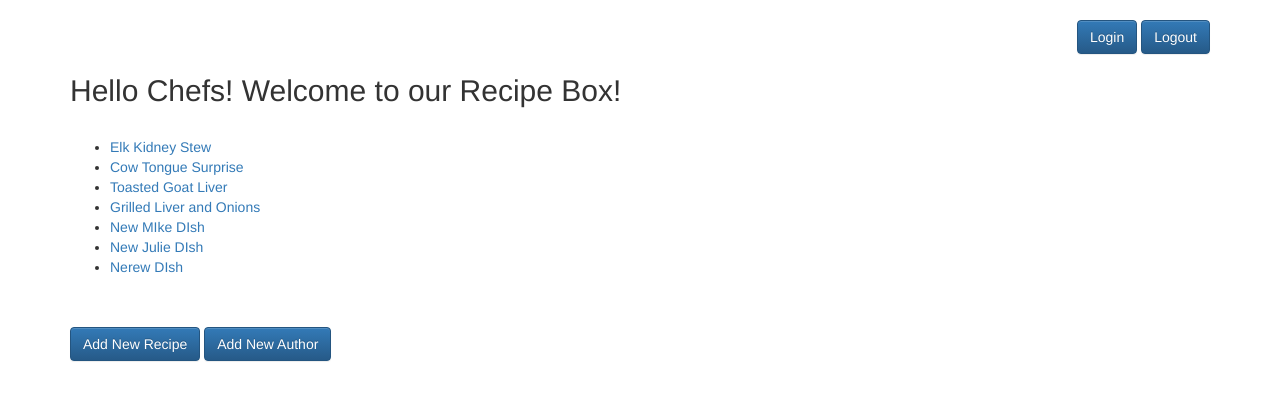
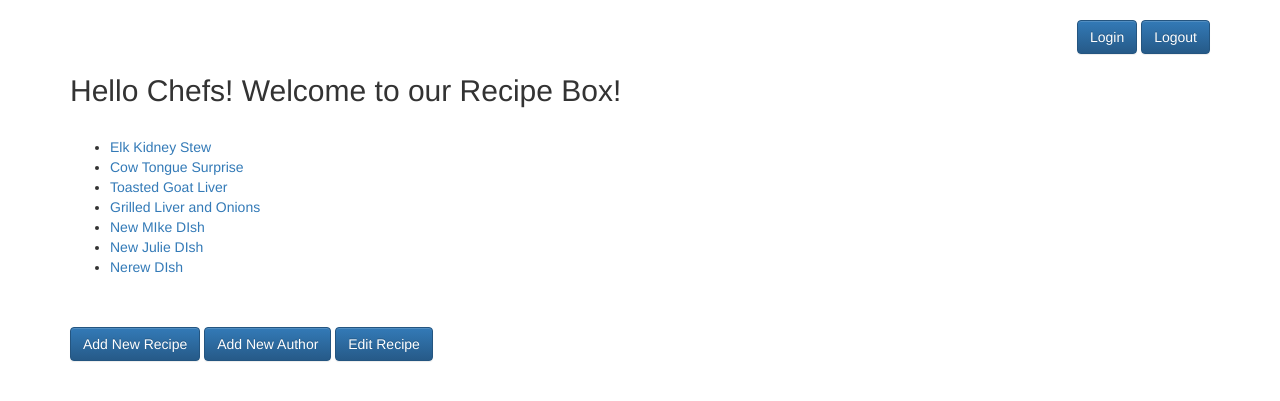
Before and after one commit to Mike-Boring/recipebox, a Django app: page / in a window 1280 px wide. Shown: the top 401 px of the page. Run offline with Django 3.2, Linux system fonts and the light colour scheme; data comes from the database, SQL or seed files in the repository; some libraries are stand-ins or nearby versions.

Commit message:
Added editrecipe_view, editrecipe path, and added editrecipe button in index.html

```diff
--- a/homepage/views.py
+++ b/homepage/views.py
@@ -47,6 +47,17 @@ def add_recipe(request):
 
     form = AddRecipeForm()
     return render(request, "generic_form.html", {"form": form})
+
+
+@login_required
+def editrecipe_view(request, recipe_id):
+    edit_recipe = Recipe.objects.filter(id=recipe_id).first()
+    if request.method == 'POST':
+        editrecipe_form = AddRecipeForm(request.POST, instance=edit_recipe)
+        editrecipe_form.save()
+        return HttpResponseRedirect(reverse('recipe_detail', args=[edit_recipe.id]))
+    editrecipe_form = AddRecipeForm(instance=edit_recipe)
+    return render(request, 'generic_form.html', {'form': editrecipe_form})
 
 
 # @ user_passes_test(lambda u: u.is_superuser)
--- a/pyproject.toml
+++ b/pyproject.toml
@@ -11,6 +11,7 @@ django = "^3.1"
 
 [tool.poetry.dev-dependencies]
 autopep8 = "^1.5.4"
+flake8 = "^3.8.3"
 
 [build-system]
 requires = ["poetry>=0.12"]
--- a/recipebox/urls.py
+++ b/recipebox/urls.py
@@ -15,7 +15,7 @@ Including another URLconf
 from django.contrib import admin
 from django.urls import path
 
-from homepage.views import index, author_detail, recipe_detail, add_recipe, add_author, permission_error_view
+from homepage.views import index, author_detail, recipe_detail, add_recipe, add_author, permission_error_view, editrecipe_view
 
 from homepage import views
 
@@ -23,6 +23,7 @@ urlpatterns = [
     path('', index, name="homepage"),
     path('recipe/<int:recipe_id>/', views.recipe_detail, name="recipeview"),
     path('addrecipe/', views.add_recipe, name="addrecipe"),
+    path('editrecipe/<int:recipe_id>/', views.editrecipe_view, name='editrecipe'),
     path('addauthor/', views.add_author, name="addauthor"),
     path('author/<int:author_id>/', views.author_detail, name="authorview"),
     path('login/', views.login_view, name="loginview"),
--- a/templates/index.html
+++ b/templates/index.html
@@ -13,19 +13,20 @@
         <a href="/login/" class="btn btn-primary">Login</a>&nbsp;<a href="/logout/" class="btn btn-primary">Logout</a>
     </div>
     <h2>Hello Chefs! Welcome to our Recipe Box!</h2>
-    {% comment %} <h4>Am I authenticated?: {{ request.user.is_authenticated }}</h4> {% endcomment %}
-    {%  if request.user.is_authenticated %}
+    {% comment %}
+    <h4>Am I authenticated?: {{ request.user.is_authenticated }}</h4> {% endcomment %} {% if request.user.is_authenticated %}
     <h4>Welcome, {{ request.user.author }}, you are logged in.</h4>
     {% endif %}
     <br>
     <ul>
-    {% for post in recipes %}
-    <li>
-        <a href="/recipe/{{ post.id }}">{{ post.title }}</a>
-    </li>
-    {% endfor %}
+        {% for post in recipes %}
+        <li>
+            <a href="/recipe/{{ post.id }}">{{ post.title }}</a>
+        </li>
+        {% endfor %}
     </ul>
     <br>
     <br>
     <a href="/addrecipe/" class="btn btn-primary">Add New Recipe</a>&nbsp;<a href="/addauthor/" class="btn btn-primary">Add New Author</a>
+    <a href="/editrecipe/{{ recipe_id }}" class="btn btn-primary">Edit Recipe</a>
 </div>
```
Also changed, not shown: README.md (added), 1 other file.
